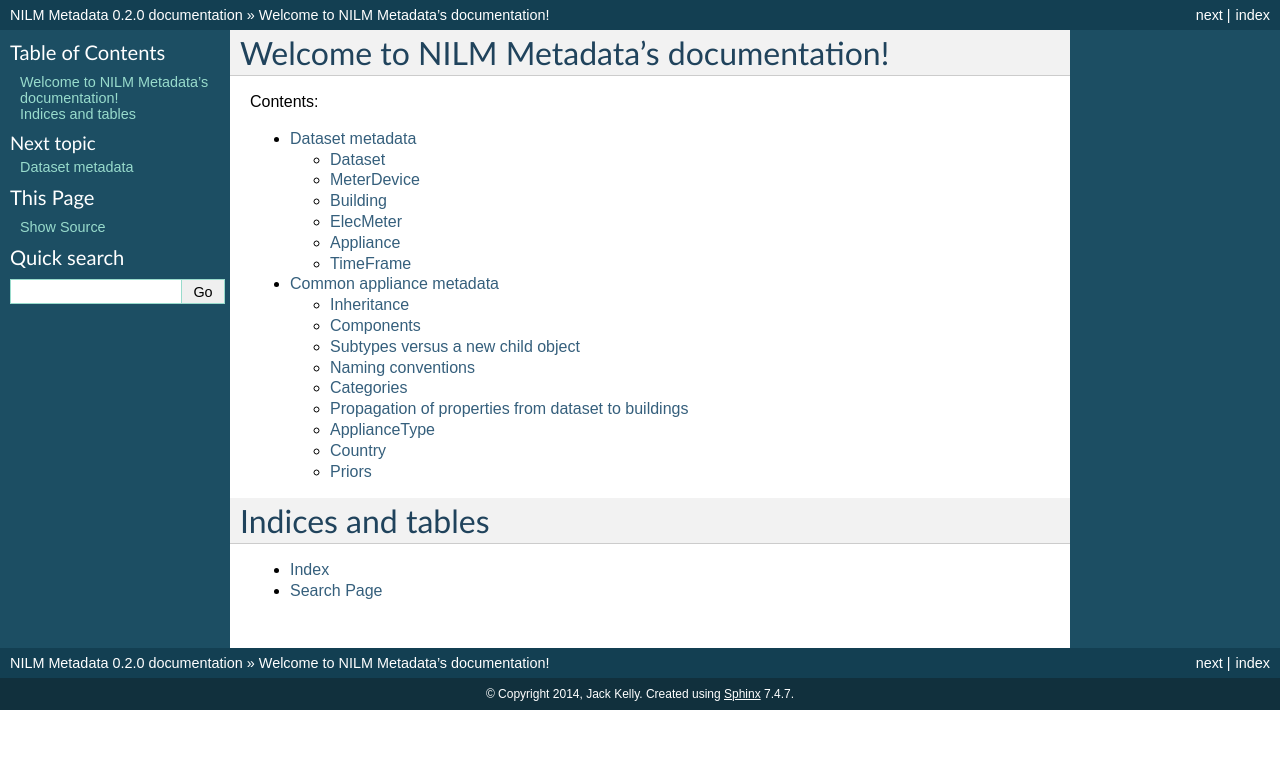
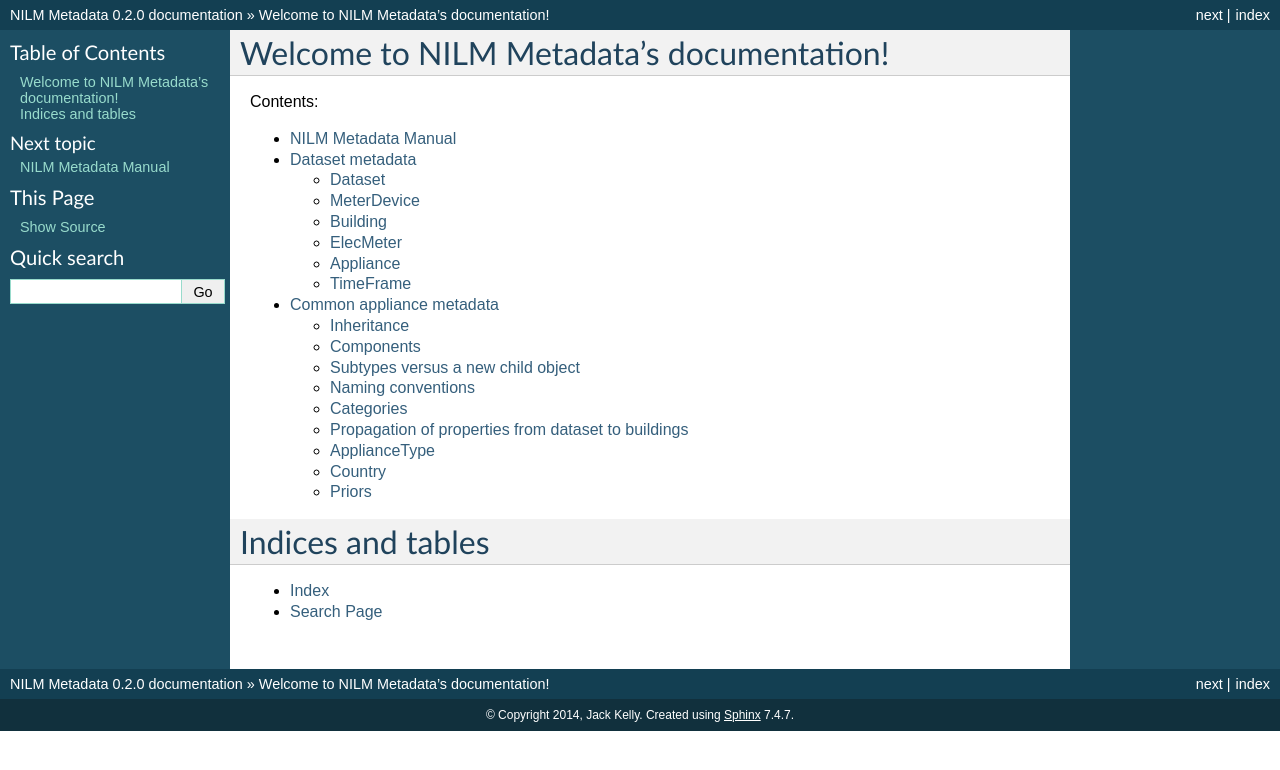
Before and after one commit to nilmtk/nilm_metadata, a Sphinx documentation site: the page built from docs/source/index.rst, in a window 1280 px wide. Shown: the top 770 px of the page. Built offline with Sphinx 7.4.7, drawn with Linux system fonts in a browser that asks for light colours.

Commit message:
adding empty manual and schema image

```diff
--- a/docs/source/index.rst
+++ b/docs/source/index.rst
@@ -11,6 +11,7 @@ Contents:
 .. toctree::
    :maxdepth: 2
 
+   manual
    dataset_metadata
    common_metadata
 
--- /dev/null
+++ b/docs/source/manual.rst
@@ -0,0 +1,5 @@
+********************
+NILM Metadata Manual
+********************
+
+.. image:: schema.png
```
Also changed, not shown: docs/source/schema.png (added).
